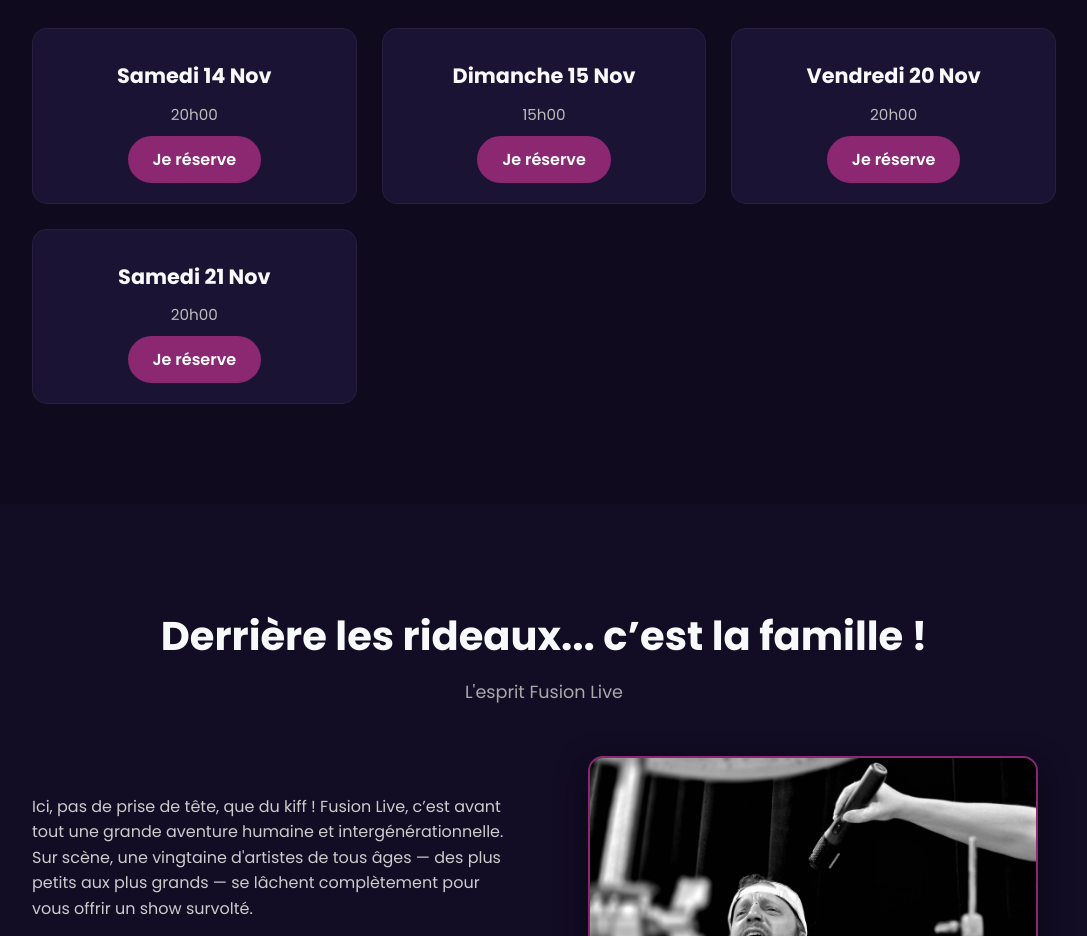
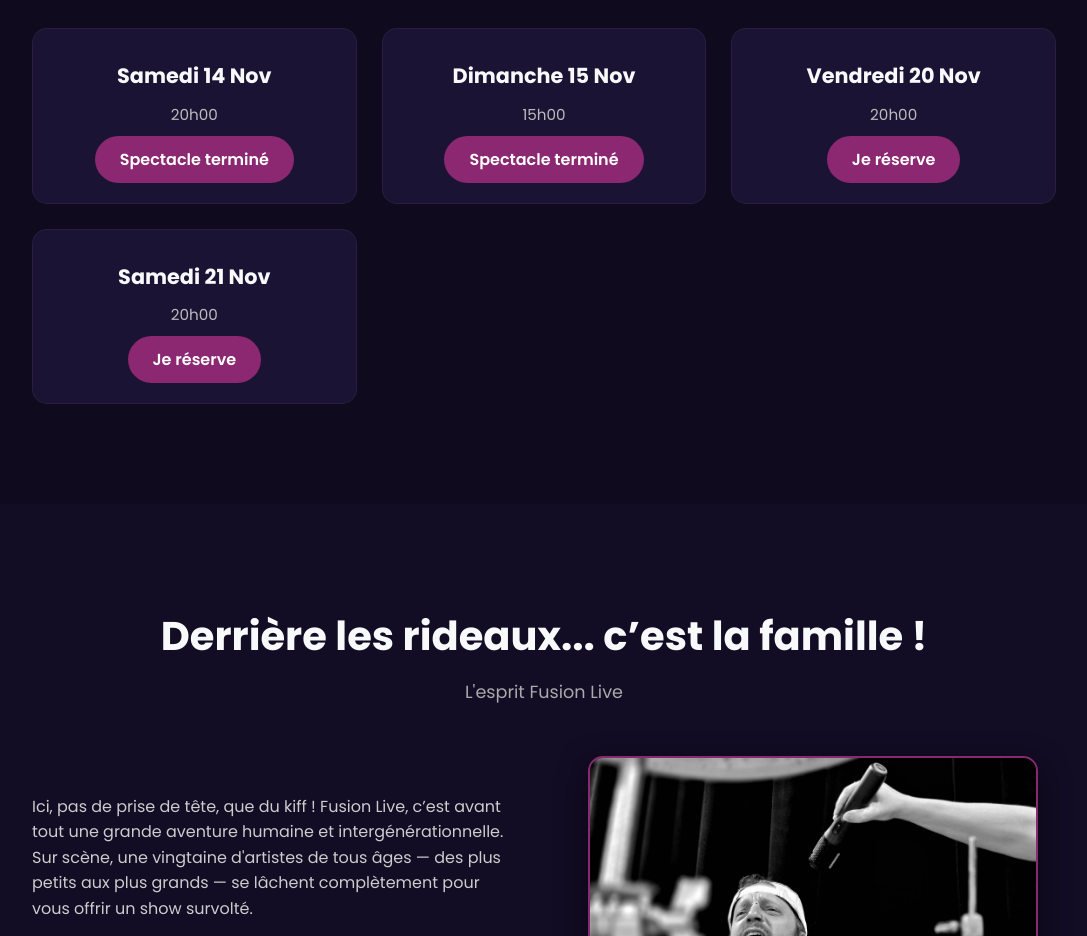
Before and after one commit to Mintaka44/fusionlive, a plain HTML site: page index.html in a window 1280 px wide. Shown: the part 1080-2016 px from the top of the page, without its empty margins (96-1183 px from the left). Drawn offline with Linux system fonts and the light colour scheme.

Commit message:
Update index.html

```diff
--- a/index.html
+++ b/index.html
@@ -467,12 +467,12 @@
             <div class="date-card">
                 <h3>Samedi 14 Nov</h3>
                 <p>20h00</p>
-                <a href="reservation.html?date=date1" class="btn btn-primary">Je réserve</a>
+                <span href="reservation.html?date=date1" class="btn btn-primary">Spectacle terminé</span>
             </div>
             <div class="date-card">
                 <h3>Dimanche 15 Nov</h3>
                 <p>15h00</p>
-                <a href="reservation.html?date=date2" class="btn btn-primary">Je réserve</a>
+                <span href="reservation.html?date=date2" class="btn btn-primary">Spectacle terminé</span>
             </div>
             <div class="date-card">
                 <h3>Vendredi 20 Nov</h3>
@@ -541,11 +541,6 @@
         <br/><br/><br/><p style="margin-top: 20px; font-size: 0.85rem;">© 2026 Fusion Live - Tous droits réservés.</p>
     </footer>
 
-
-	<script data-goatcounter="https://troupe-fusionlive.goatcounter.com/count"
-        async src="//gc.zgo.at/count.js"></script>
-
-
     <!-- Scripts JavaScript -->
     <script>
         // 1. Script pour le carrousel de la troupe
```
